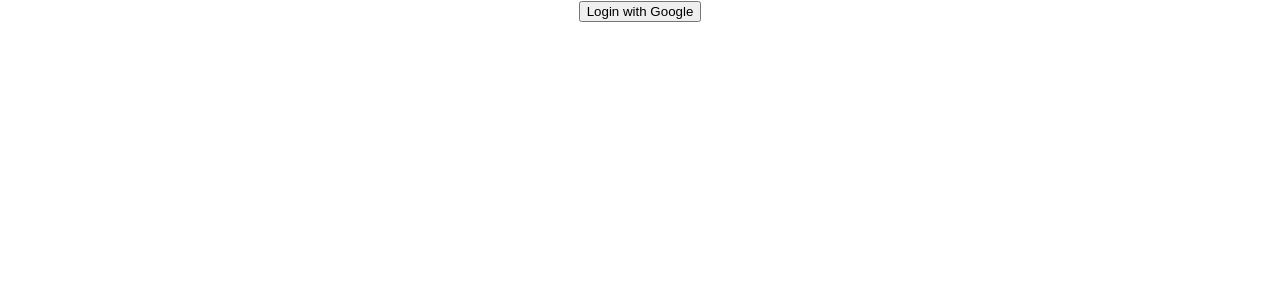
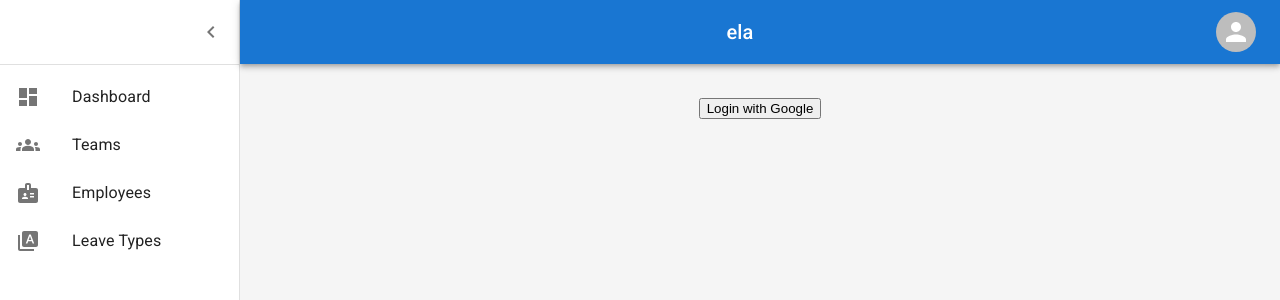
Before and after one commit to bbudano/ela, a React (Create React App) app in the folder frontend/: page /login in a window 1280 px wide. Shown: the top 300 px of the page. Built offline with nearby package versions, Linux system fonts and the light colour scheme; no server answers.

Commit message:
Implemented mui AppBar and Drawer

```diff
--- a/frontend/src/App.tsx
+++ b/frontend/src/App.tsx
@@ -1,12 +1,26 @@
-import { useEffect } from 'react';
+import ChevronLeftIcon from '@mui/icons-material/ChevronLeft';
+import MenuIcon from '@mui/icons-material/Menu';
+import MuiAppBar, { AppBarProps as MuiAppBarProps } from '@mui/material/AppBar';
+import Avatar from '@mui/material/Avatar';
+import Box from '@mui/material/Box';
+import Container from '@mui/material/Container';
+import CssBaseline from '@mui/material/CssBaseline';
+import Divider from '@mui/material/Divider';
+import MuiDrawer from '@mui/material/Drawer';
+import IconButton from '@mui/material/IconButton';
+import List from '@mui/material/List';
+import { createTheme, styled, ThemeProvider } from '@mui/material/styles';
+import Toolbar from '@mui/material/Toolbar';
+import Typography from '@mui/material/Typography';
+import { useEffect, useState } from 'react';
 import { Route, Routes } from 'react-router-dom';
 import { atom, useRecoilState } from 'recoil';
 import './App.css';
-import Home from './components/Home';
+import Dashboard from './components/Dashboard';
 import Login from './components/Login';
-import Navbar from './components/Navbar';
 import { getUserProfile } from './utils/AuthUtils';
 import setupResponseInterceptor from './utils/AxiosConfig';
+import { mainDrawerItems } from './utils/drawerItems';
 
 setupResponseInterceptor();
 
@@ -15,7 +29,64 @@
   default: null
 })
 
+const drawerWidth: number = 240;
+
+interface AppBarProps extends MuiAppBarProps {
+  open?: boolean;
+}
+
+const AppBar = styled(MuiAppBar, {
+  shouldForwardProp: (prop) => prop !== 'open',
+})<AppBarProps>(({ theme, open }) => ({
+  zIndex: theme.zIndex.drawer + 1,
+  transition: theme.transitions.create(['width', 'margin'], {
+    easing: theme.transitions.easing.sharp,
+    duration: theme.transitions.duration.leavingScreen,
+  }),
+  ...(open && {
+    marginLeft: drawerWidth,
+    width: `calc(100% - ${drawerWidth}px)`,
+    transition: theme.transitions.create(['width', 'margin'], {
+      easing: theme.transitions.easing.sharp,
+      duration: theme.transitions.duration.enteringScreen,
+    }),
+  }),
+}));
+
+const Drawer = styled(MuiDrawer, { shouldForwardProp: (prop) => prop !== 'open' })(
+  ({ theme, open }) => ({
+    '& .MuiDrawer-paper': {
+      position: 'relative',
+      whiteSpace: 'nowrap',
+      width: drawerWidth,
+      transition: theme.transitions.create('width', {
+        easing: theme.transitions.easing.sharp,
+        duration: theme.transitions.duration.enteringScreen,
+      }),
+      boxSizing: 'border-box',
+      ...(!open && {
+        overflowX: 'hidden',
+        transition: theme.transitions.create('width', {
+          easing: theme.transitions.easing.sharp,
+          duration: theme.transitions.duration.leavingScreen,
+        }),
+        width: theme.spacing(7),
+        [theme.breakpoints.up('sm')]: {
+          width: theme.spacing(9),
+        },
+      }),
+    },
+  }),
+);
+
+const mdTheme = createTheme();
+
 function App() {
+
+  const [open, setOpen] = useState(true);
+  const toggleDrawer = () => {
+    setOpen(!open);
+  };
 
   const [user, setUser] = useRecoilState(userData);
 
@@ -25,11 +96,81 @@
 
   return (
     <div className="App">
-      {user && <Navbar />}
-      <Routes>
-        <Route index element={<Home />} />
-        <Route path="/login" element={<Login />} />
-      </Routes>
+      <ThemeProvider theme={mdTheme}>
+        <Box sx={{ display: 'flex' }}>
+          <CssBaseline />
+          <AppBar position="absolute" open={open}>
+            <Toolbar
+              sx={{
+                pr: '24px', // keep right padding when drawer closed
+              }}
+            >
+              <IconButton
+                edge="start"
+                color="inherit"
+                aria-label="open drawer"
+                onClick={toggleDrawer}
+                sx={{
+                  marginRight: '36px',
+                  ...(open && { display: 'none' }),
+                }}
+              >
+                <MenuIcon />
+              </IconButton>
+              <Typography
+                component="h1"
+                variant="h6"
+                color="inherit"
+                noWrap
+                sx={{ flexGrow: 1 }}
+              >
+                ela
+              </Typography>
+              <IconButton sx={{ p: 0 }}>
+                <Avatar alt="avatar" src={user?.imageUrl} />
+              </IconButton>
+            </Toolbar>
+          </AppBar>
+          <Drawer variant="permanent" open={open}>
+            <Toolbar
+              sx={{
+                display: 'flex',
+                alignItems: 'center',
+                justifyContent: 'flex-end',
+                px: [1],
+              }}
+            >
+              <IconButton onClick={toggleDrawer}>
+                <ChevronLeftIcon />
+              </IconButton>
+            </Toolbar>
+            <Divider />
+            <List component="nav">
+              {mainDrawerItems}
+            </List>
+          </Drawer>
+          <Box
+            component="main"
+            sx={{
+              backgroundColor: (theme) =>
+                theme.palette.mode === 'light'
+                  ? theme.palette.grey[100]
+                  : theme.palette.grey[900],
+              flexGrow: 1,
+              height: '100vh',
+              overflow: 'auto',
+            }}
+          >
+            <Toolbar />
+            <Container maxWidth="lg" sx={{ mt: 4, mb: 4 }}>
+              <Routes>
+                <Route index element={<Dashboard />} />
+                <Route path="/login" element={<Login />} />
+              </Routes>
+            </Container>
+          </Box>
+        </Box>
+      </ThemeProvider>
     </div>
   );
 }
--- a/frontend/src/components/Home.tsx
+++ b/frontend/src/components/Dashboard.tsx
@@ -3,7 +3,7 @@
 
 type Props = {}
 
-function Home({ }: Props) {
+function Dashboard({ }: Props) {
 
     const user = useRecoilValue(userData);
 
@@ -19,4 +19,4 @@
     )
 }
 
-export default Home
+export default Dashboard
--- /dev/null
+++ b/frontend/src/utils/drawerItems.tsx
@@ -0,0 +1,37 @@
+import BadgeIcon from '@mui/icons-material/Badge';
+import DashboardIcon from '@mui/icons-material/Dashboard';
+import GroupsIcon from '@mui/icons-material/Groups';
+import TypeSpecimenIcon from '@mui/icons-material/TypeSpecimen';
+import ListItemButton from '@mui/material/ListItemButton';
+import ListItemIcon from '@mui/material/ListItemIcon';
+import ListItemText from '@mui/material/ListItemText';
+import { Link } from 'react-router-dom';
+
+export const mainDrawerItems = (
+    <>
+        <ListItemButton component={Link} to="/">
+            <ListItemIcon>
+                <DashboardIcon />
+            </ListItemIcon>
+            <ListItemText primary="Dashboard" />
+        </ListItemButton>
+        <ListItemButton component={Link} to="/teams">
+            <ListItemIcon>
+                <GroupsIcon />
+            </ListItemIcon>
+            <ListItemText primary="Teams" />
+        </ListItemButton>
+        <ListItemButton component={Link} to="/employees">
+            <ListItemIcon>
+                <BadgeIcon />
+            </ListItemIcon>
+            <ListItemText primary="Employees" />
+        </ListItemButton>
+        <ListItemButton component={Link} to="/leave-types">
+            <ListItemIcon>
+                <TypeSpecimenIcon />
+            </ListItemIcon>
+            <ListItemText primary="Leave Types" />
+        </ListItemButton>
+    </>
+);
```
